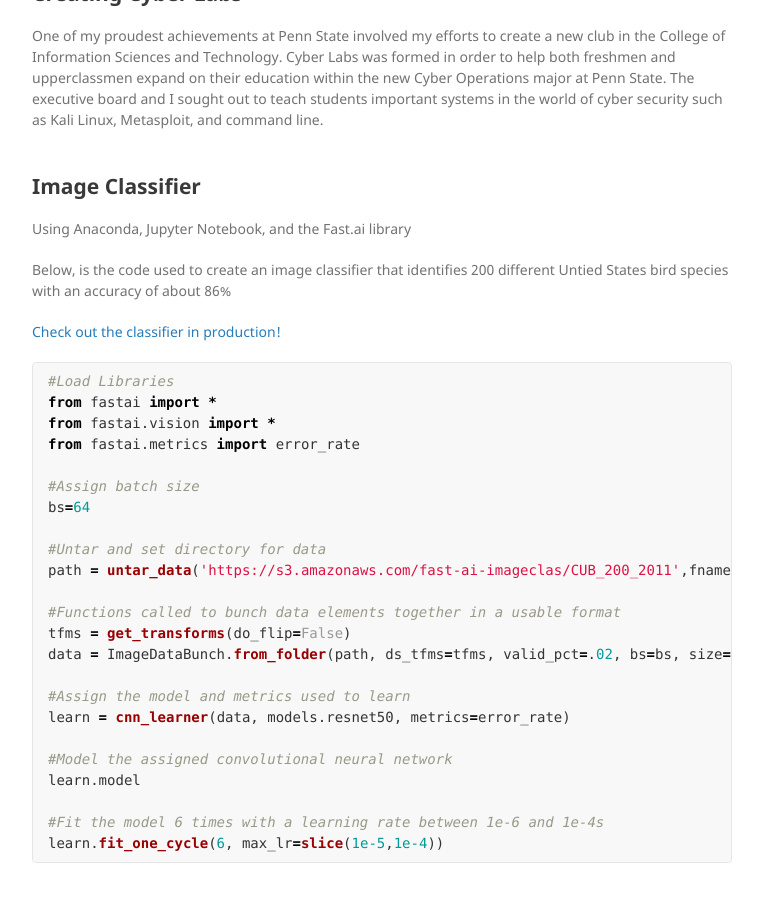
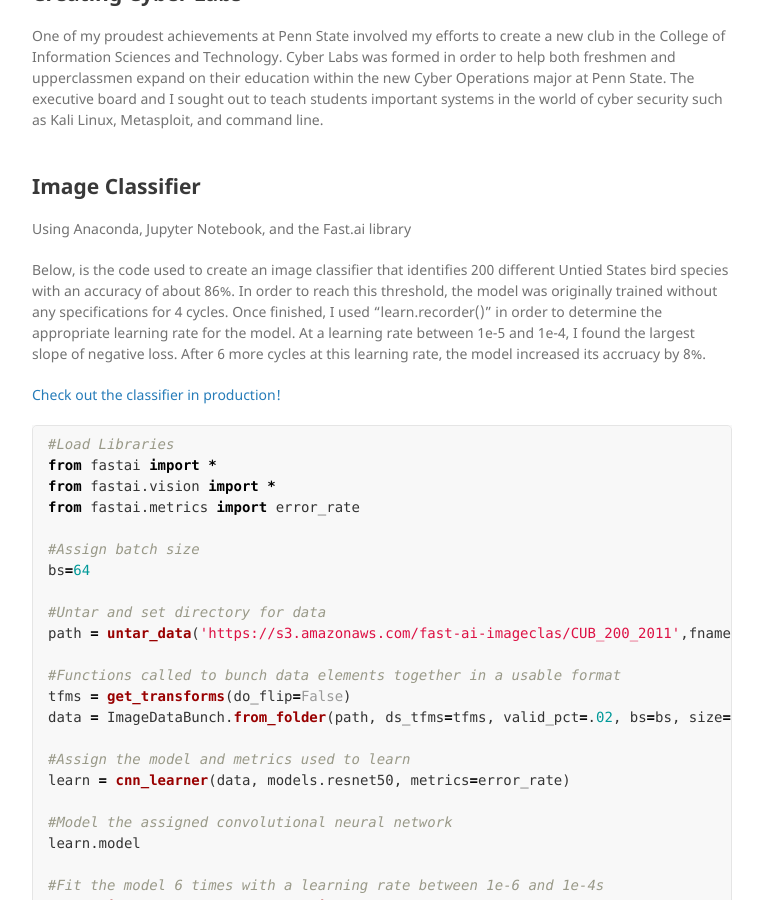
Before and after one commit to theodore-decker/theodore-decker.github.io, a Jekyll site: the page built from index.md, in a window 1280 px wide and 900 px high, scrolled down 921 px. Shown: the whole window, without its empty margins (238-1001 px from the left). Built offline with Jekyll 4.4.1, drawn with Linux system fonts in a browser that asks for light colours; our own code applies the rules of GitHub Pages for plain Markdown files.

Commit message:
Update index.md

````diff
--- a/index.md
+++ b/index.md
@@ -16,7 +16,7 @@
 
 Using Anaconda, Jupyter Notebook, and the Fast.ai library
 
-Below, is the code used to create an image classifier that identifies 200 different Untied States bird species with an accuracy of about 86%
+Below, is the code used to create an image classifier that identifies 200 different Untied States bird species with an accuracy of about 86%. In order to reach this threshold, the model was originally trained without any specifications for 4 cycles. Once finished, I used "learn.recorder()" in order to determine the appropriate learning rate for the model. At a learning rate between 1e-5 and 1e-4, I found the largest slope of negative loss. After 6 more cycles at this learning rate, the model increased its accruacy by 8%.
 
 <p><a class="smaller" href="https://bird-v5jf.onrender.com"> Check out the classifier in production!</a></p>
 
@@ -46,6 +46,7 @@
 #Fit the model 6 times with a learning rate between 1e-6 and 1e-4s
 learn.fit_one_cycle(6, max_lr=slice(1e-5,1e-4))
 ```
+
 
 ## Javascript Data Visualization Using D3
 
````
